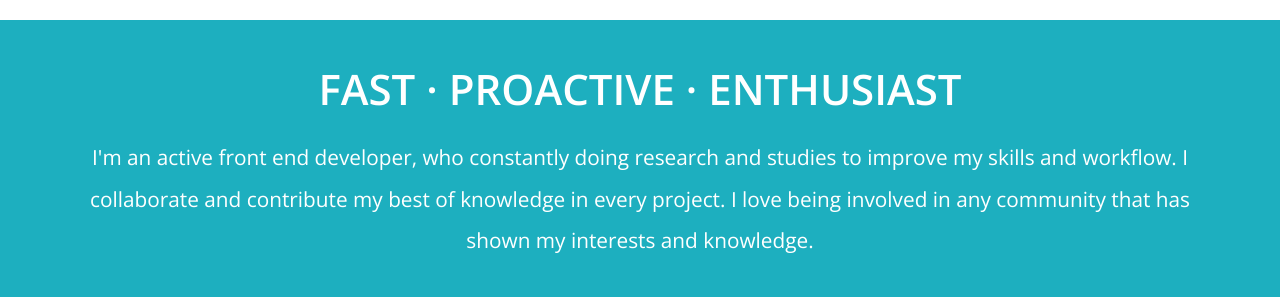
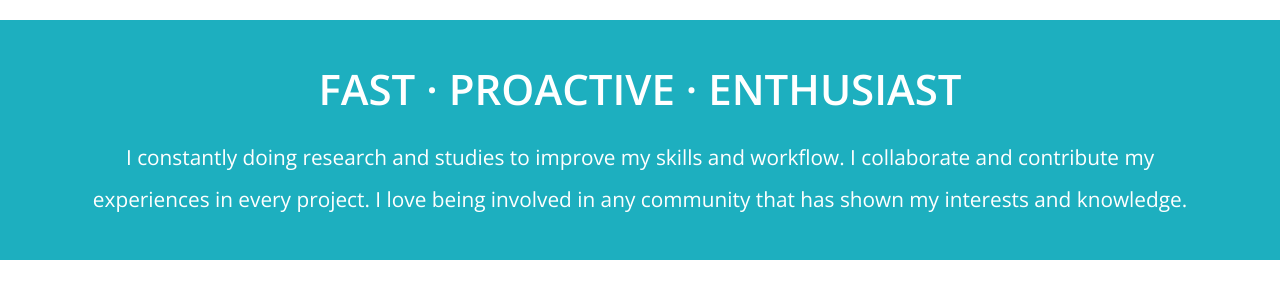
Before and after one commit to resnerac03/portfolio2020, a website: page index.html in a window 1280 px wide. Shown: the part 780-1077 px from the top of the page. Drawn offline with nearby package versions, Linux system fonts and the light colour scheme.

Commit message:
update statement

```diff
--- a/index.html
+++ b/index.html
@@ -44,7 +44,7 @@
                         FAST <span>&#183;</span> PROACTIVE <span>&#183;</span> ENTHUSIAST
                     </div>
                     <div class="desc -traits">
-                        I'm an active front end developer, who constantly doing research and studies to improve my skills and workflow. I collaborate and contribute my best of knowledge in every project. I love being involved in any community that has shown my interests and knowledge.
+                        I constantly doing research and studies to improve my skills and workflow. I collaborate and contribute my experiences in every project. I love being involved in any community that has shown my interests and knowledge.
                     </div>
                 </div>
             </div>
```
